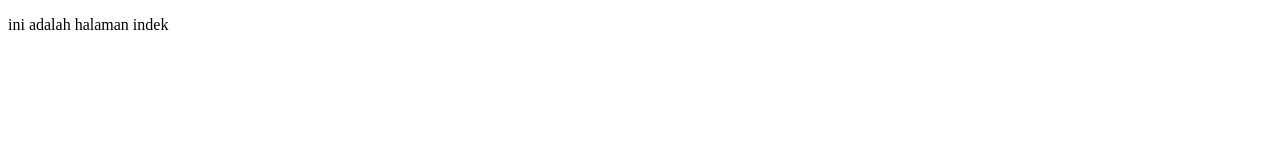
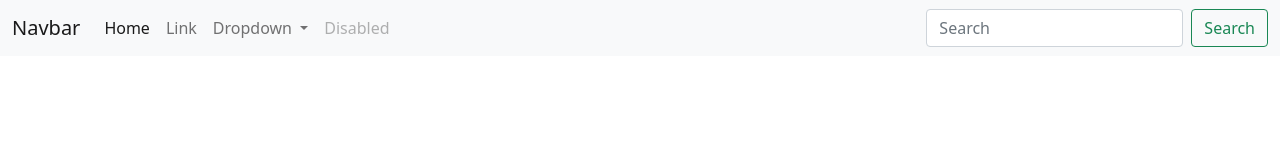
Before and after one commit to HFZALFTRH/merge-bazma, a plain HTML site: page index.html in a window 1280 px wide. Drawn offline with nearby package versions, Linux system fonts and the light colour scheme.

Commit message:
melakukan penambahan css boostrap

```diff
--- a/index.html
+++ b/index.html
@@ -5,8 +5,54 @@
     <meta http-equiv="X-UA-Compatible" content="IE=edge">
     <meta name="viewport" content="width=device-width, initial-scale=1.0">
     <title>index</title>
+    <link href="https://cdn.jsdelivr.net/npm/bootstrap@5.0.2/dist/css/bootstrap.min.css" rel="stylesheet" integrity="sha384-EVSTQN3/azprG1Anm3QDgpJLIm9Nao0Yz1ztcQTwFspd3yD65VohhpuuCOmLASjC" crossorigin="anonymous">
+    <link rel="stylesheet" href="css/style.css">
 </head>
 <body>
-    <p>ini adalah halaman indek</p>
+<!-- navbar -->
+<nav class="navbar navbar-expand-lg navbar-light bg-light">
+    <div class="container-fluid">
+      <a class="navbar-brand" href="#">Navbar</a>
+      <button class="navbar-toggler" type="button" data-bs-toggle="collapse" data-bs-target="#navbarSupportedContent" aria-controls="navbarSupportedContent" aria-expanded="false" aria-label="Toggle navigation">
+        <span class="navbar-toggler-icon"></span>
+      </button>
+      <div class="collapse navbar-collapse" id="navbarSupportedContent">
+        <ul class="navbar-nav me-auto mb-2 mb-lg-0">
+          <li class="nav-item">
+            <a class="nav-link active" aria-current="page" href="#">Home</a>
+          </li>
+          <li class="nav-item">
+            <a class="nav-link" href="#">Link</a>
+          </li>
+          <li class="nav-item dropdown">
+            <a class="nav-link dropdown-toggle" href="#" id="navbarDropdown" role="button" data-bs-toggle="dropdown" aria-expanded="false">
+              Dropdown
+            </a>
+            <ul class="dropdown-menu" aria-labelledby="navbarDropdown">
+              <li><a class="dropdown-item" href="#">Action</a></li>
+              <li><a class="dropdown-item" href="#">Another action</a></li>
+              <li><hr class="dropdown-divider"></li>
+              <li><a class="dropdown-item" href="#">Something else here</a></li>
+            </ul>
+          </li>
+          <li class="nav-item">
+            <a class="nav-link disabled" href="#" tabindex="-1" aria-disabled="true">Disabled</a>
+          </li>
+        </ul>
+        <form class="d-flex">
+          <input class="form-control me-2" type="search" placeholder="Search" aria-label="Search">
+          <button class="btn btn-outline-success" type="submit">Search</button>
+        </form>
+      </div>
+    </div>
+  </nav>
+<!-- navbar -->
+
+<!-- javascript -->
+<script src="https://cdn.jsdelivr.net/npm/@popperjs/core@2.9.2/dist/umd/popper.min.js" integrity="sha384-IQsoLXl5PILFhosVNubq5LC7Qb9DXgDA9i+tQ8Zj3iwWAwPtgFTxbJ8NT4GN1R8p" crossorigin="anonymous"></script>
+<script src="https://cdn.jsdelivr.net/npm/bootstrap@5.0.2/dist/js/bootstrap.min.js" integrity="sha384-cVKIPhGWiC2Al4u+LWgxfKTRIcfu0JTxR+EQDz/bgldoEyl4H0zUF0QKbrJ0EcQF" crossorigin="anonymous"></script>
+
+<script src="file.js"></script>
+<!-- javascript -->
 </body>
 </html>
```
